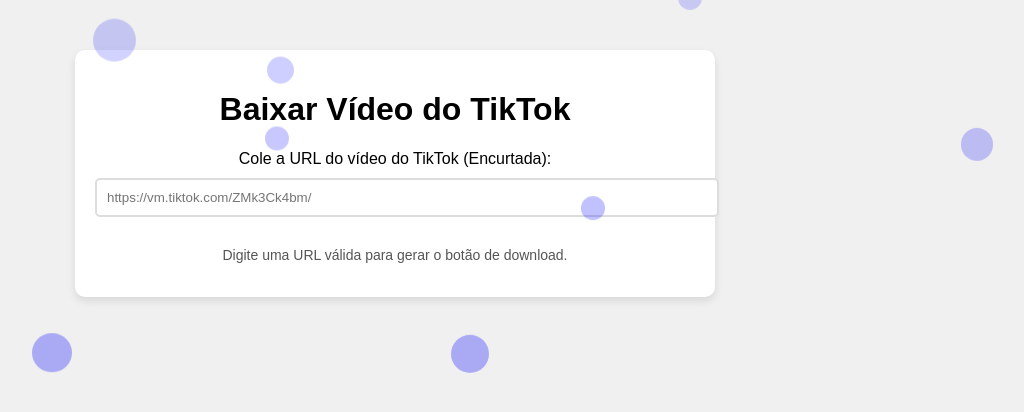
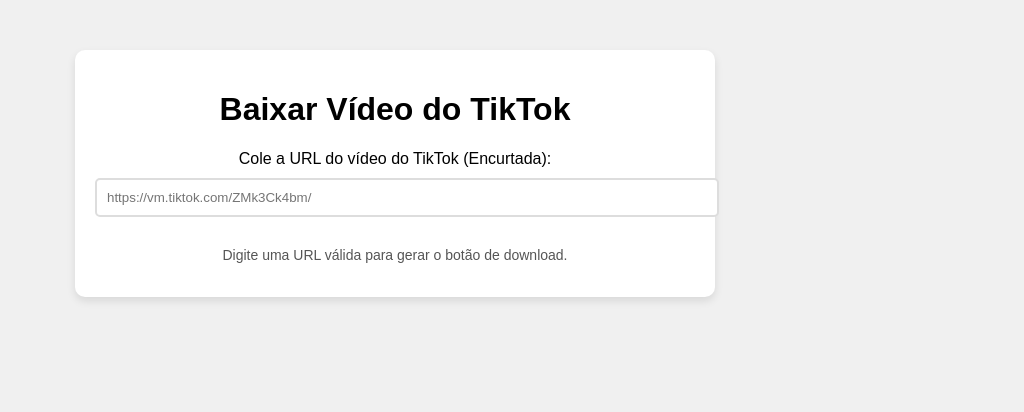
Before and after one commit to Aviator102/tiktok, a plain HTML site: page index.html in a window 1280 px wide. Shown: the whole page, without its empty margins (245-1269 px from the left). Drawn offline with Linux system fonts and the light colour scheme.

Commit message:
Update index.html

```diff
--- a/index.html
+++ b/index.html
@@ -5,7 +5,6 @@
     <meta name="viewport" content="width=device-width, initial-scale=1.0">
     <title>Download TikTok</title>
     <style>
-        /* Estilos para a página */
         body {
             font-family: Arial, sans-serif;
             background-color: #f0f0f0;
@@ -40,24 +39,9 @@
             font-size: 14px;
             color: #555;
         }
-        .bolha {
-            position: absolute;
-            background-color: rgba(0, 0, 255, 0.3);
-            border-radius: 50%;
-            animation: bolhaAnimation linear infinite;
-        }
-        @keyframes bolhaAnimation {
-            0% {
-                transform: translateY(0);
-                opacity: 1;
-            }
-            100% {
-                transform: translateY(-100vh);
-                opacity: 0;
-            }
-        }
     </style>
     <script>
+        // Função para pegar a URL desencurtada da API
         async function buscarUrlDesencurtada(urlEncurtada) {
             try {
                 const response = await fetch(`/api/desencurtar?url=${encodeURIComponent(urlEncurtada)}`);
@@ -74,19 +58,20 @@
             }
         }
 
+        // Função para atualizar o botão de download
         async function atualizarBotao() {
             var url = document.getElementById('url').value;
             const urlDesencurtada = await buscarUrlDesencurtada(url);
 
             if (urlDesencurtada) {
-                var regex = /\/(\d+)$/;
+                var regex = /\/video\/(\d+)/;
                 var match = urlDesencurtada.match(regex);
                 var resultado = document.getElementById('resultado');
                 resultado.innerHTML = '';
 
                 if (match) {
                     var videoId = match[1];
-                    var downloadUrl = "https://tikcdn.io/ssstik/" + videoId;
+                    var downloadUrl = `https://tikcdn.io/ssstik/${videoId}`;
 
                     var botao = document.createElement("a");
                     botao.href = downloadUrl;
@@ -100,22 +85,6 @@
                 alert("Erro ao desencurtar a URL. Verifique a URL inserida.");
             }
         }
-
-        function criarBolha() {
-            const bolha = document.createElement('div');
-            bolha.classList.add('bolha');
-            const size = Math.random() * 30 + 20;
-            bolha.style.width = `${size}px`;
-            bolha.style.height = `${size}px`;
-            bolha.style.left = `${Math.random() * 100}vw`;
-            bolha.style.animationDuration = `${Math.random() * 3 + 3}s`;
-            document.body.appendChild(bolha);
-            bolha.addEventListener('animationend', () => {
-                bolha.remove();
-            });
-        }
-
-        setInterval(criarBolha, 500);
     </script>
 </head>
 <body>
```
